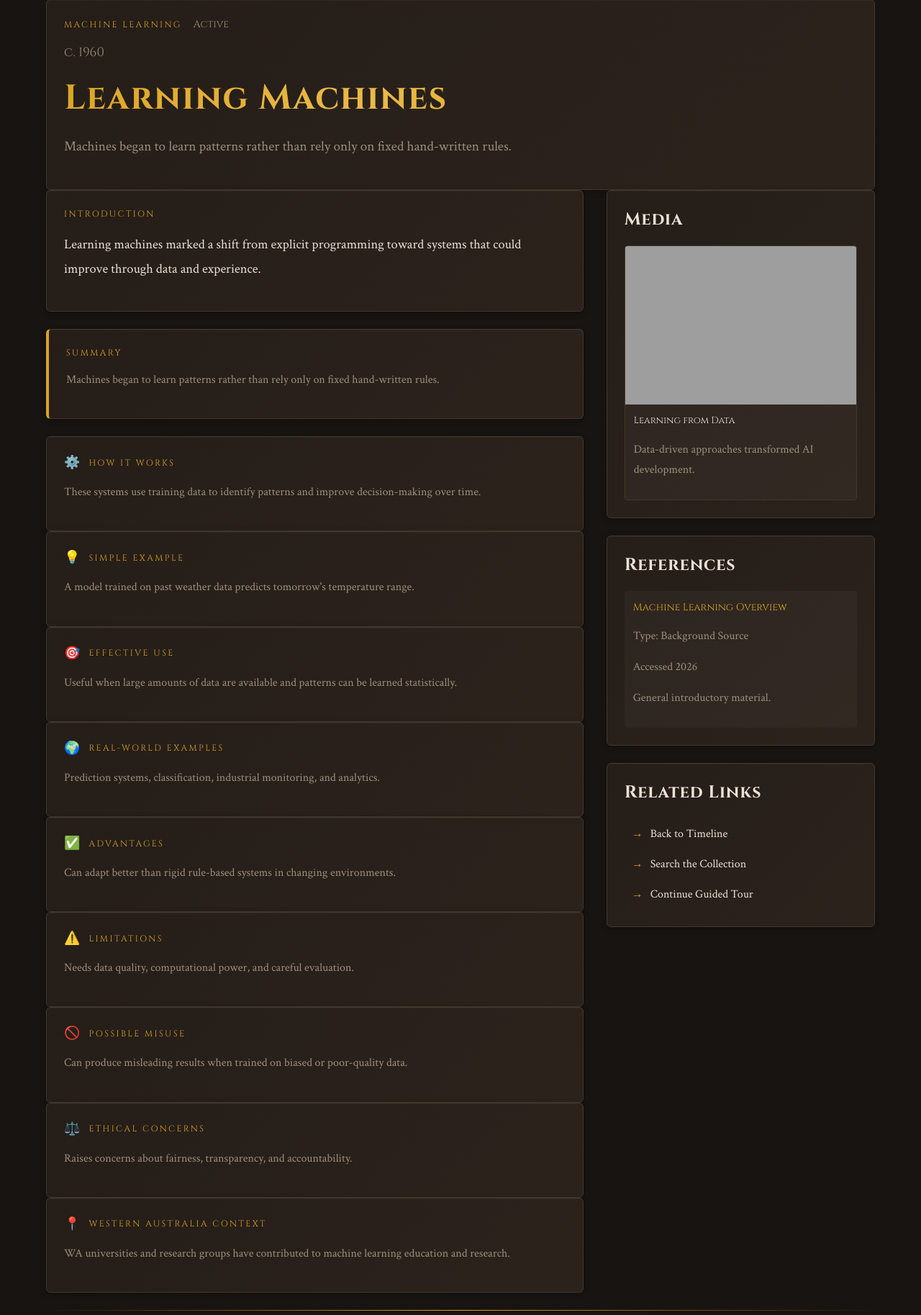
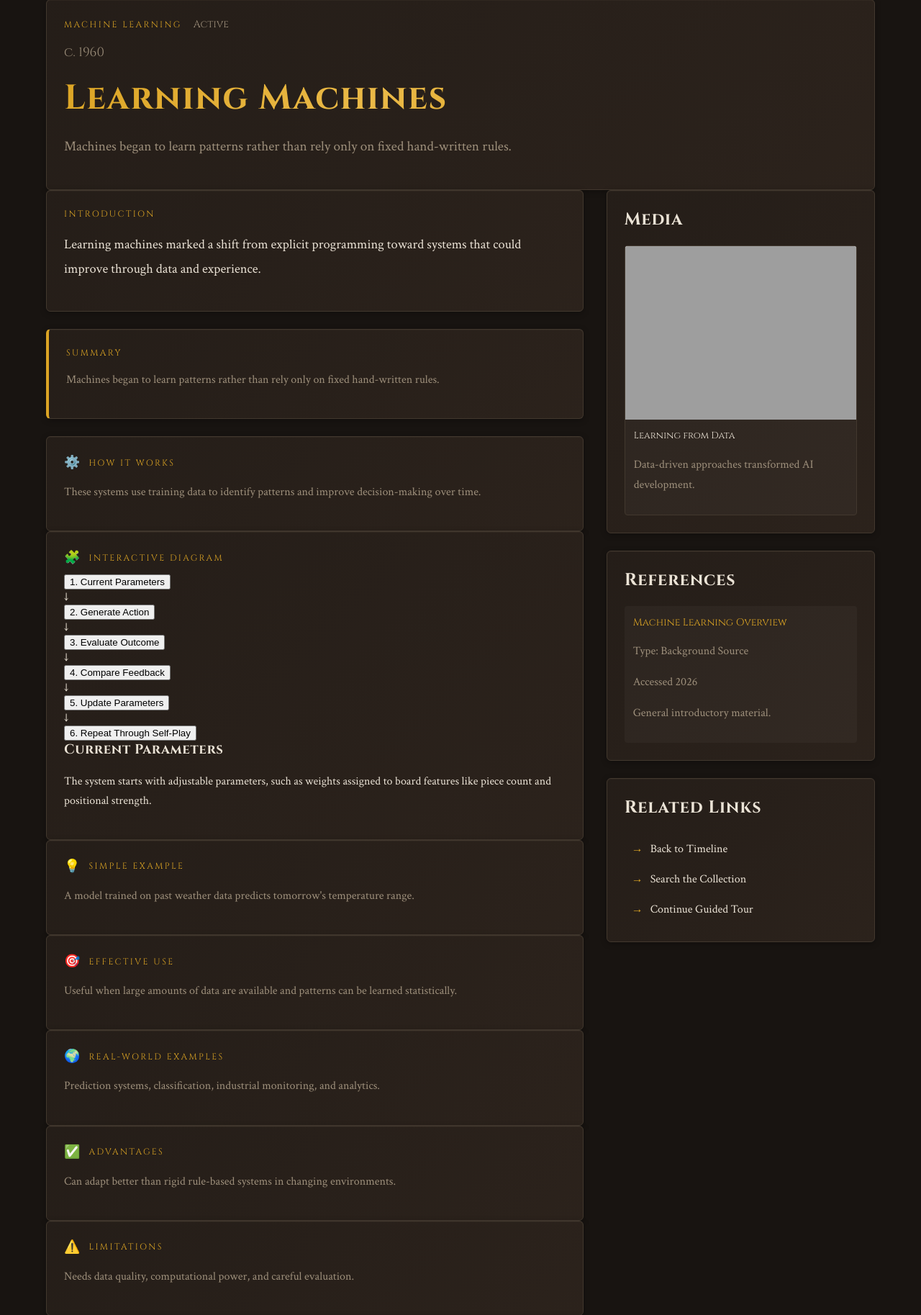
Before and after one commit to RoshiniVadla75/Group-22---CITS5206, a Flask app: page /topic/learning-machines in a window 1280 px wide. Shown: the part 165-1992 px from the top of the page at 72% size. Run offline with Flask 3, Linux system fonts and the light colour scheme; grey boxes are pictures that could not be loaded.

Commit message:
Add local images for topic 5 & 9, fix media display, integrate interactive diagram

```diff
--- a/app/static/css/topic-detail.css
+++ b/app/static/css/topic-detail.css
@@ -119,9 +119,11 @@
 
 .media-image {
   width: 100%;
-  height: 220px;
-  object-fit: cover;
+  height: auto;
+  max-height: 420px;
+  object-fit: contain;
   display: block;
+  background: #ffffff;
 }
 
 .media-caption-box {
--- /dev/null
+++ b/app/static/js/topic-diagram.js
@@ -0,0 +1,295 @@
+document.addEventListener('DOMContentLoaded', function () {
+  const container = document.getElementById('interactive-diagram');
+  if (!container) return;
+
+  const slug = container.dataset.slug;
+  const flowContainer = document.getElementById('diagram-flow');
+  const titleBox = document.getElementById('diagram-title');
+  const descriptionBox = document.getElementById('diagram-description');
+
+  if (!flowContainer || !titleBox || !descriptionBox) return;
+
+  const diagrams = {
+    'learning-machines': [
+      {
+        label: '1. Current Parameters',
+        title: 'Current Parameters',
+        description:
+          'The system starts with adjustable parameters, such as weights assigned to board features like piece count and positional strength.',
+      },
+      {
+        label: '2. Generate Action',
+        title: 'Generate Action',
+        description:
+          'The learning machine chooses an action based on its current parameters. In Samuel’s checkers program, this means selecting a move.',
+      },
+      {
+        label: '3. Evaluate Outcome',
+        title: 'Evaluate Outcome',
+        description:
+          'The outcome is evaluated using a scoring or utility function, such as whether the move improved the board position or contributed to a win.',
+      },
+      {
+        label: '4. Compare Feedback',
+        title: 'Compare Feedback',
+        description:
+          'The system compares the result with the expected outcome and identifies whether its current strategy performed well or poorly.',
+      },
+      {
+        label: '5. Update Parameters',
+        title: 'Update Parameters',
+        description:
+          'The system adjusts feature weights or parameters to favour actions linked with better outcomes in future games.',
+      },
+      {
+        label: '6. Repeat Through Self-Play',
+        title: 'Repeat Through Self-Play',
+        description:
+          'The cycle repeats through many games. Over time, performance improves through repeated evaluation and adjustment.',
+      },
+    ],
+    'game-playing-ai': [
+      {
+        label: '1. Current Game State',
+        title: 'Current Game State',
+        description:
+          'The AI observes the current board configuration, including all pieces, positions, and possible legal moves.',
+      },
+      {
+        label: '2. Generate Possible Moves',
+        title: 'Move Generation',
+        description:
+          'The system generates all possible legal moves available from the current state.',
+      },
+      {
+        label: '3. Expand Game Tree',
+        title: 'Game Tree Expansion',
+        description:
+          'Each move leads to a new game state. The AI builds a tree of future possibilities by exploring sequences of moves.',
+      },
+      {
+        label: '4. Depth-Limited Search',
+        title: 'Depth-Limited Search',
+        description:
+          'Because the full game tree is too large, the AI explores only a limited number of moves ahead.',
+      },
+      {
+        label: '5. Evaluate Positions',
+        title: 'Evaluation Function',
+        description:
+          'Each resulting state is scored using a heuristic evaluation function, based on factors like material advantage and position strength.',
+      },
+      {
+        label: '6. Minimax Decision',
+        title: 'Minimax Algorithm',
+        description:
+          'The AI assumes the opponent plays optimally. It maximises its own score while minimising the opponent’s best possible response.',
+      },
+      {
+        label: '7. Alpha-Beta Pruning',
+        title: 'Alpha-Beta Pruning',
+        description:
+          'Branches that cannot influence the final decision are removed early, reducing computation while preserving accuracy.',
+      },
+      {
+        label: '8. Select Best Move',
+        title: 'Best Move Selection',
+        description:
+          'The AI selects the move with the highest evaluated outcome after considering all relevant possibilities.',
+      },
+    ],
+    'large-language-models': [
+      {
+        label: '1. Input Prompt',
+        title: 'Input Prompt',
+        description:
+          'The user enters a prompt such as a question, instruction, or request for writing, explanation, or code.',
+      },
+      {
+        label: '2. Tokenisation',
+        title: 'Tokenisation',
+        description:
+          'The text is split into smaller units called tokens so the model can process language numerically.',
+      },
+      {
+        label: '3. Pattern Processing',
+        title: 'Pattern Processing',
+        description:
+          'The Transformer model examines relationships between tokens using patterns learned from massive training data.',
+      },
+      {
+        label: '4. Prediction',
+        title: 'Next-Token Prediction',
+        description:
+          'The model predicts the most likely next token based on previous context and repeats this step many times.',
+      },
+      {
+        label: '5. Generated Output',
+        title: 'Generated Output',
+        description:
+          'The final result is produced as natural-language output such as an answer, summary, response, or generated text.',
+      },
+    ],
+    'synthetic-media-technology-deep-fakes': [
+      {
+        label: '1. Training Data',
+        title: 'Training Data',
+        description:
+          'The system is trained on many images, videos, or audio clips to learn the appearance, voice, or movement of a person.',
+      },
+      {
+        label: '2. Feature Learning',
+        title: 'Feature Learning',
+        description:
+          'The model learns patterns such as facial structure, expressions, voice characteristics, timing, and style.',
+      },
+      {
+        label: '3. Media Synthesis',
+        title: 'Media Synthesis',
+        description:
+          'Using those learned patterns, the model generates synthetic image, video, or audio content.',
+      },
+      {
+        label: '4. Manipulated Output',
+        title: 'Manipulated Output',
+        description:
+          'The output can look highly realistic, making fake content appear authentic to viewers.',
+      },
+      {
+        label: '5. Detection & Ethics',
+        title: 'Detection and Ethical Risk',
+        description:
+          'Deepfakes raise concerns about misinformation, consent, fraud, and trust, so detection tools and ethical safeguards are essential.',
+      },
+    ],
+
+    'artificial-neural-nets': [
+      {
+        label: '1. Input Data',
+        title: 'Input Data',
+        description:
+          'The neural network receives numerical input, such as image pixels, sound features, or other data values.',
+      },
+      {
+        label: '2. Weighted Connections',
+        title: 'Weighted Connections',
+        description:
+          'Information passes through connections between neurons. Each connection has a weight that affects how strongly information is passed forward.',
+      },
+      {
+        label: '3. Hidden Layers',
+        title: 'Hidden Layers',
+        description:
+          'Hidden layers process the data and detect patterns such as edges, shapes, colours, or more complex relationships.',
+      },
+      {
+        label: '4. Output Prediction',
+        title: 'Output Prediction',
+        description:
+          'The output layer produces a prediction, such as whether an image is more likely to be a cat, a dog, or another category.',
+      },
+      {
+        label: '5. Error Check',
+        title: 'Error Check',
+        description:
+          'During training, the network compares its prediction with the correct answer and measures the error.',
+      },
+      {
+        label: '6. Weight Update',
+        title: 'Weight Update',
+        description:
+          'The network adjusts its weights to reduce the error. Repeating this process allows the system to learn and improve over time.',
+      },
+    ],
+
+    'natural-language-processing': [
+      {
+        label: '1. Input Text',
+        title: 'Input Text',
+        description:
+          'The system receives human language input, such as a sentence, question, search query, or instruction.',
+      },
+      {
+        label: '2. Tokenisation',
+        title: 'Tokenisation',
+        description:
+          'The text is split into smaller units called tokens, such as words or subwords, so the computer can process it.',
+      },
+      {
+        label: '3. Vector Representation',
+        title: 'Vector Representation',
+        description:
+          'Tokens are converted into numerical vectors. These vectors help the model capture relationships between words.',
+      },
+      {
+        label: '4. Context Processing',
+        title: 'Context Processing',
+        description:
+          'Modern NLP models use attention mechanisms to focus on important words and understand how words relate to each other in context.',
+      },
+      {
+        label: '5. Pattern-Based Decision',
+        title: 'Pattern-Based Decision',
+        description:
+          'The system identifies learned language patterns, such as intent, meaning, or sentiment, based on statistical relationships in data.',
+      },
+      {
+        label: '6. Output',
+        title: 'Output',
+        description:
+          'The model produces an output, such as a response, translation, summary, search result, or prediction.',
+      },
+    ],
+  };
+
+  const steps = diagrams[slug];
+  if (!steps) {
+    container.style.display = 'none';
+    return;
+  }
+
+  // Preserve the vertical class when clearing
+  const isVertical = flowContainer.classList.contains('vertical');
+  flowContainer.innerHTML = '';
+  if (isVertical) {
+    flowContainer.classList.add('vertical');
+  }
+
+  function setActiveStep(button, step) {
+    flowContainer.querySelectorAll('.diagram-step').forEach((item) => {
+      item.classList.remove('active');
+      item.setAttribute('aria-pressed', 'false');
+    });
+
+    button.classList.add('active');
+    button.setAttribute('aria-pressed', 'true');
+    titleBox.textContent = step.title;
+    descriptionBox.textContent = step.description;
+  }
+
+  steps.forEach((step, index) => {
+    const button = document.createElement('button');
+    button.type = 'button';
+    button.className = 'diagram-step';
+    button.textContent = step.label;
+    button.setAttribute('aria-pressed', 'false');
+
+    button.addEventListener('click', function () {
+      setActiveStep(button, step);
+    });
+
+    flowContainer.appendChild(button);
+
+    if (index < steps.length - 1) {
+      const arrow = document.createElement('div');
+      arrow.className = 'diagram-arrow';
+      arrow.textContent = '↓';
+      flowContainer.appendChild(arrow);
+    }
+  });
+
+  const firstButton = flowContainer.querySelector('.diagram-step');
+  if (firstButton) {
+    setActiveStep(firstButton, steps[0]);
+  }
+});
--- a/app/templates/topic_detail.html
+++ b/app/templates/topic_detail.html
@@ -4,11 +4,17 @@
     <meta charset="UTF-8" />
     <meta name="viewport" content="width=device-width, initial-scale=1.0" />
     <title>{{ topic.title if topic else 'Topic Detail' }} - AI Museum</title>
+
     <link
       rel="stylesheet"
       href="{{ url_for('static', filename='css/topic-detail.css') }}"
     />
+    <link
+      rel="stylesheet"
+      href="{{ url_for('static', filename='css/topic-diagram.css') }}"
+    />
   </head>
+
   <body>
     <div class="site-wrapper">
       <header class="site-header glass-panel">
@@ -37,11 +43,7 @@
             {% endif %}
           </nav>
 
-          <button
-            class="mobile-toggle"
-            id="mobileToggle"
-            aria-label="Open menu"
-          >
+          <button class="mobile-toggle" id="mobileToggle" aria-label="Open menu">
             ☰
           </button>
         </div>
@@ -112,8 +114,7 @@
                 <p class="intro-text">{{ topic.short_summary }}</p>
                 {% else %}
                 <p class="intro-text">
-                  Topic introduction will appear here once content is loaded
-                  from the backend.
+                  Topic introduction will appear here once content is loaded from the backend.
                 </p>
                 {% endif %}
               </div>
@@ -126,8 +127,7 @@
                 <p class="summary-text">{{ topic.how_it_works }}</p>
                 {% else %}
                 <p class="summary-text">
-                  Topic summary will appear here once content is loaded from the
-                  backend.
+                  Topic summary will appear here once content is loaded from the backend.
                 </p>
                 {% endif %}
               </div>
@@ -143,6 +143,24 @@
                     <p class="section-text">{{ topic.how_it_works }}</p>
                   </section>
                   {% endif %}
+
+                  <section
+                    class="museum-card"
+                    id="interactive-diagram"
+                    data-slug="{{ topic.slug }}"
+                  >
+                    <div class="section-title-row">
+                      <span class="section-emoji">🧩</span>
+                      <span class="exhibit-label">Interactive Diagram</span>
+                    </div>
+
+                    <div id="diagram-flow" class="vertical"></div>
+
+                    <div id="diagram-info">
+                      <h3 id="diagram-title"></h3>
+                      <p id="diagram-description"></p>
+                    </div>
+                  </section>
 
                   {% if topic.simple_example %}
                   <section class="museum-card">
@@ -338,5 +356,6 @@
 
     <script src="{{ url_for('static', filename='js/topic-detail.js') }}"></script>
     <script src="{{ url_for('static', filename='js/navbar.js') }}"></script>
+    <script src="{{ url_for('static', filename='js/topic-diagram.js') }}"></script>
   </body>
 </html>
```
Also changed, not shown: init_db.py (+144 -152 lines), app/static/images/ann-structure.png (added), app/static/images/deep-blue.png (added), app/static/images/learning-machines-feedback-loop.png (added), app/static/images/minimax-diagram.png (added), app/static/images/nlp-pipeline.png (added), app/static/images/pawsey-centre.png (added), app/static/images/pawsey-supercomputing-centre.png (added), app/static/images/xor-problem.png (added). Lines whose indentation alone changed are shown as unchanged.
